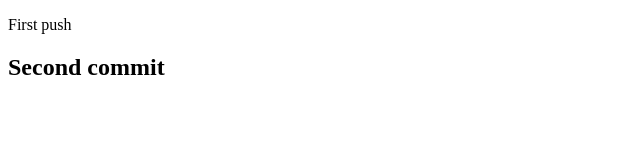
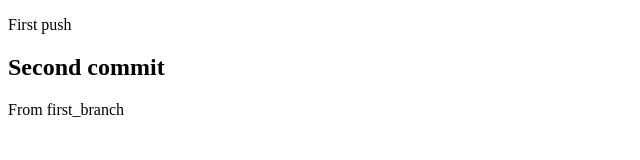
Before and after one commit to elvudinbasha/ushtrimi-beetroot, a plain HTML site: page index.html in a window 1280 px wide. Shown: the whole page, without its empty margins (0-640 px from the left). Drawn offline with Linux system fonts and the light colour scheme.

Commit message:
First push on another branch

```diff
--- a/index.html
+++ b/index.html
@@ -6,5 +6,6 @@
     <body>
         <p>First push</p>
         <h2>Second commit</h2>
+        <p>From first_branch</p>
     </body>
 </html>
```
